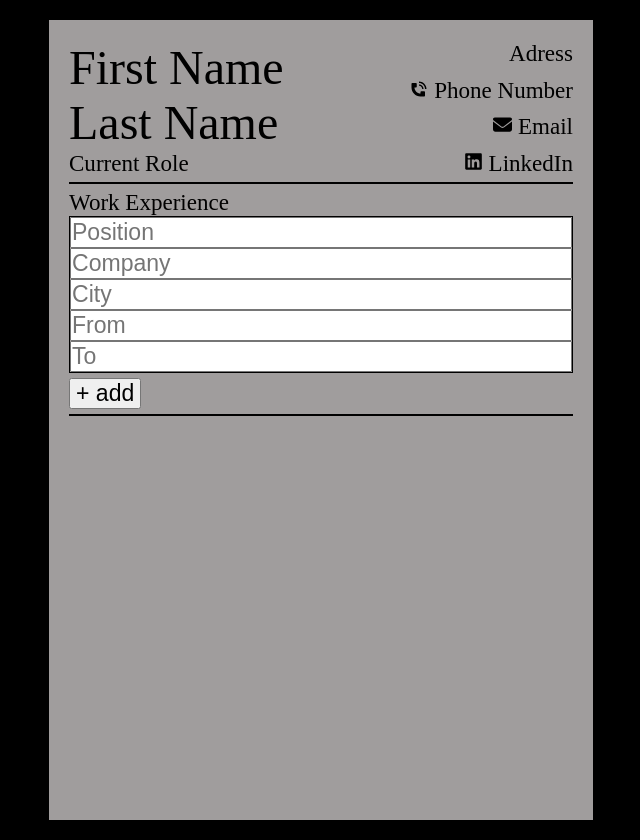
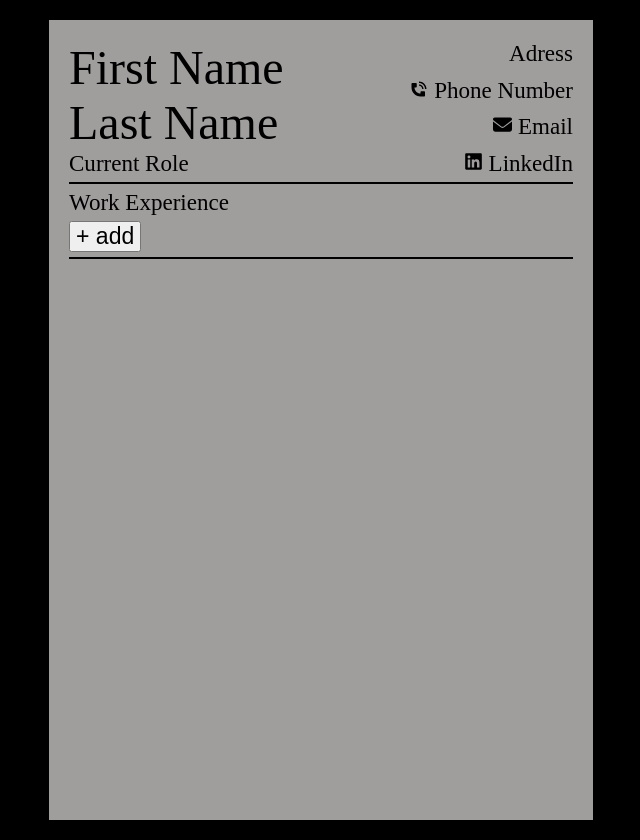
Before and after one commit to J03B1D3N/cv-application, a React (Create React App) app: page / in a window 1280 px wide. Shown: the whole page, without its empty margins (319-959 px from the left). Built offline with nearby package versions, Linux system fonts and the light colour scheme.

Commit message:
got the workExperienceEntryDisplay working

```diff
--- a/package.json
+++ b/package.json
@@ -10,6 +10,7 @@
     "react-dom": "^18.2.0",
     "react-scripts": "5.0.1",
     "sass": "^1.58.3",
+    "uniqid": "^5.4.0",
     "web-vitals": "^2.1.4"
   },
   "scripts": {
--- a/src/App.scss
+++ b/src/App.scss
@@ -79,6 +79,17 @@
             border: 1px solid black;
             display: flex;
             flex-direction: column;
+            .submit {
+                background-color: rgb(91, 212, 97);
+            }
+            .cancel {
+                background-color: rgb(209, 89, 89);
+            }
+        }
+        .WorkExperienceEntry {
+            border-left: 3px solid black;
+            padding-left: 5px;
+            margin-bottom: 5px;
         }
     }
 }
--- a/src/Components/WorkExperience/WorkExperience.js
+++ b/src/Components/WorkExperience/WorkExperience.js
@@ -1,37 +1,87 @@
 import React, { useState } from "react"
+import uniqid from "uniqid"
+import displayWorkExperienceEntries from "./workExperienceEntryDisplay";
 
 
 
+let array= []
 
 export default function WorkExperience() {
 
+
+
     const [isOpened, setIsOpened] = useState(false);
+
+    const [position, setPosition] = useState("")
+    const [company, setCompany] = useState("")
+    const [city, setCity] = useState("")
+    const [from, setFrom] = useState("")
+    const [to, setTo] = useState("")
+
+
+
 
     function toggle() {
       setIsOpened(wasOpened => !wasOpened);
       console.log(isOpened)
     }
 
+    function handlePositionChange(e) {
+        setPosition(e.target.value)
+    }
 
+    function handleCompanyChange(e) {
+        setCompany(e.target.value)
+    }
+
+    function handleCityChange(e) {
+        setCity(e.target.value)
+    }
+
+    function handleFromChange(e) {
+        setFrom(e.target.value)
+    }
+
+    function handleToChange(e) {
+        setTo(e.target.value)
+    }
 
     function HandleClick() {
-
+        toggle()
     }
 
+    function handleSubmit(e) {
+        e.preventDefault()
+        array.push(createWorkExperienceEntry())
+        toggle()
+       console.log(array)
+    }
+
+    function createWorkExperienceEntry() {
+        let object = {position, company, city, from, to, id: uniqid()}
+        return object
+    }
 
     return (
 
         <div>
-            <form>
+            {isOpened ? <form  onSubmit={handleSubmit}>
                 <div className="WorkForm">
-                    <input placeholder="Position" id="Position"></input>
-                    <input placeholder="Company" id="Company"></input>
-                    <input placeholder="City"></input>
-                    <input placeholder="From"></input>
-                    <input placeholder="To"></input>
+                    <input placeholder="Position" id="Position" onChange={handlePositionChange}></input>
+                    <input placeholder="Company" id="Company" onChange={handleCompanyChange}></input>
+                    <input placeholder="City" onChange={handleCityChange}></input>
+                    <input placeholder="From" onChange={handleFromChange}></input>
+                    <input placeholder="To" onChange={handleToChange}></input>
+                    <button className="submit">Submit</button>
+                    <button className="cancel">Cancel</button>
                 </div>
-            </form>
-            <button className="btn" onClick={HandleClick}>+ add</button>
+            </form> :
+                <div>
+                {displayWorkExperienceEntries(array)}
+                <button className="btn" onClick={HandleClick}>+ add</button>
+                </div>}
+
+
         </div>
 
     )
--- /dev/null
+++ b/src/Components/WorkExperience/workExperienceEntryDisplay.js
@@ -0,0 +1,22 @@
+import React, {useState} from "react";
+import WorkExperience from "./WorkExperience";
+
+
+
+export default function displayWorkExperienceEntries(arrayOfObjects) {
+    if(arrayOfObjects == null) return
+
+    return (
+        arrayOfObjects.map((obj) => {
+            return (
+            <div key={obj.id} className="WorkExperienceEntry">
+                <div><b>{obj.position === "" ? "N/A" : obj.position}</b></div>
+                <div>{obj.company === "" ? "N/A" : obj.company}, {obj.city === "" ? "N/A" : obj.city}</div>
+                <div>{obj.from === "" ? "N/A" : obj.from} - {obj.to === "" ? "N/A" : obj.to}</div>
+            </div>
+            )
+        })
+    )
+
+
+}
```
Also changed, not shown: 1 other file (tests, documents, lock files or other folders).
